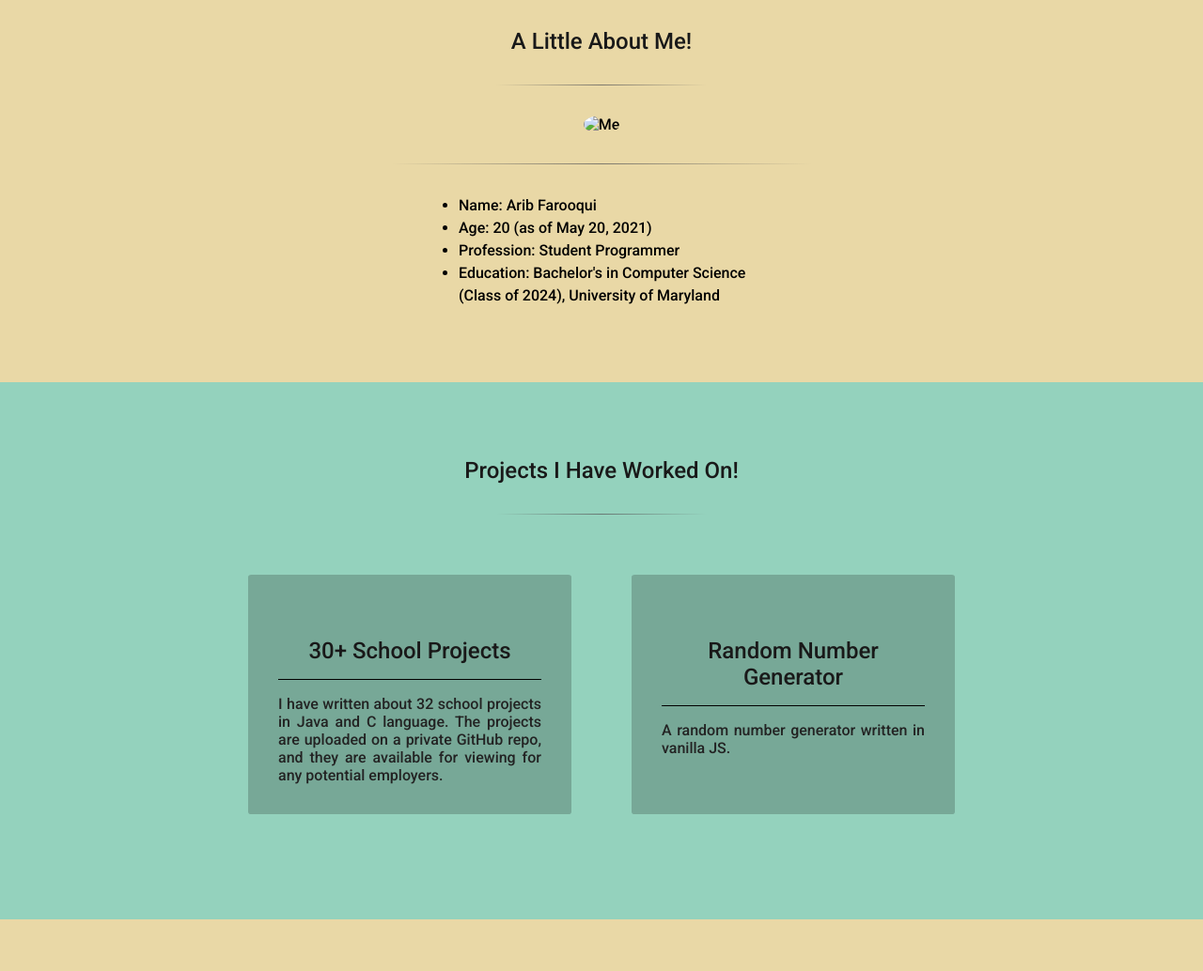
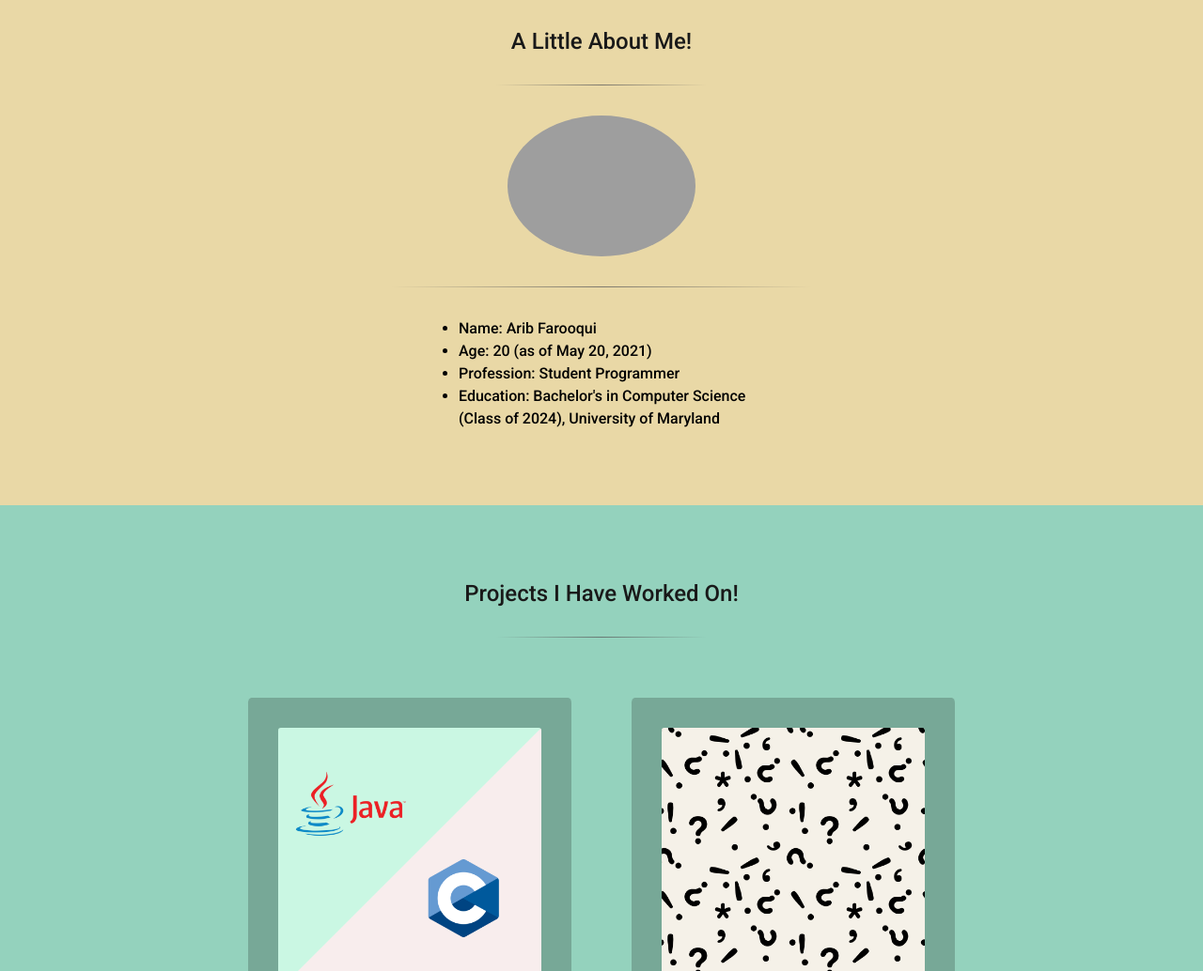
Before and after one commit to aribbabar/portfolio_v1, a plain HTML site: page index.html in a window 1280 px wide. Shown: the part 850-1884 px from the top of the page at 94% size. Drawn offline with Linux system fonts and the light colour scheme; the site is published under a folder, as on GitHub Pages, so addresses that start at the root find nothing.

Commit message:
first attempt to fix images

```diff
--- a/index.css
+++ b/index.css
@@ -55,7 +55,7 @@ a {
 
 /* Landing Page */
 .landing {
-    background: url("/images/dragon-balls.jpg") no-repeat center;
+    background: url("images/dragon-balls.jpg") no-repeat center;
     background-size: cover;
     box-shadow: inset 0 0 0 2000px rgba(0, 0, 0, 0.5);
     height: 100vh;
--- a/index.html
+++ b/index.html
@@ -8,7 +8,7 @@
     <link rel="stylesheet" href="https://cdnjs.cloudflare.com/ajax/libs/font-awesome/5.15.3/css/all.min.css" integrity="sha512-iBBXm8fW90+nuLcSKlbmrPcLa0OT92xO1BIsZ+ywDWZCvqsWgccV3gFoRBv0z+8dLJgyAHIhR35VZc2oM/gI1w==" crossorigin="anonymous" referrerpolicy="no-referrer" />
     <style>@import url('https://fonts.googleapis.com/css2?family=Roboto:wght@500&display=swap');</style>
     <link rel="stylesheet" href="index.css">
-    <script src="/index.js" defer></script>
+    <script src="index.js" defer></script>
 </head>
 <body>
     <header id="header">
@@ -21,7 +21,7 @@
         <div class="about-me-container">
             <h2>A Little About Me!</h2>
             <hr class="hr-small">
-            <img class="my-picture" src="/images/arib.jpeg" alt="Me">
+            <img class="my-picture" src="images/arib.jpeg" alt="Me">
             <hr>
             <div class="about-me-list-container">
                 <ul class="about-me-list">
@@ -38,12 +38,12 @@
             <hr class="hr-small">
             <div class="projects-grid-container">
                 <div class="card project-one">
-                    <img class="img java-c-img" src="/images/java-c.png" alt="">
+                    <img class="img java-c-img" src="images/java-c.png" alt="">
                     <h2 class="card-heading">30+ School Projects</h2>
                     <p class="project-desc">I have written about 32 school projects in Java and C language. The projects are uploaded on a private GitHub repo, and they are available for viewing for any potential employers.</p>
                 </div>
                 <div class="card project-two">
-                    <a href="https://aribbabar.github.io/randomnumbergenerator/" target="_blank"><img class="img random-img" src="/images/random.png" alt=""></a>
+                    <a href="https://aribbabar.github.io/randomnumbergenerator/" target="_blank"><img class="img random-img" src="images/random.png" alt=""></a>
                     <h2 class="card-heading">Random Number Generator</h2>
                     <p class="project-desc">A random number generator written in vanilla JS.</p>
                 </div>
```
